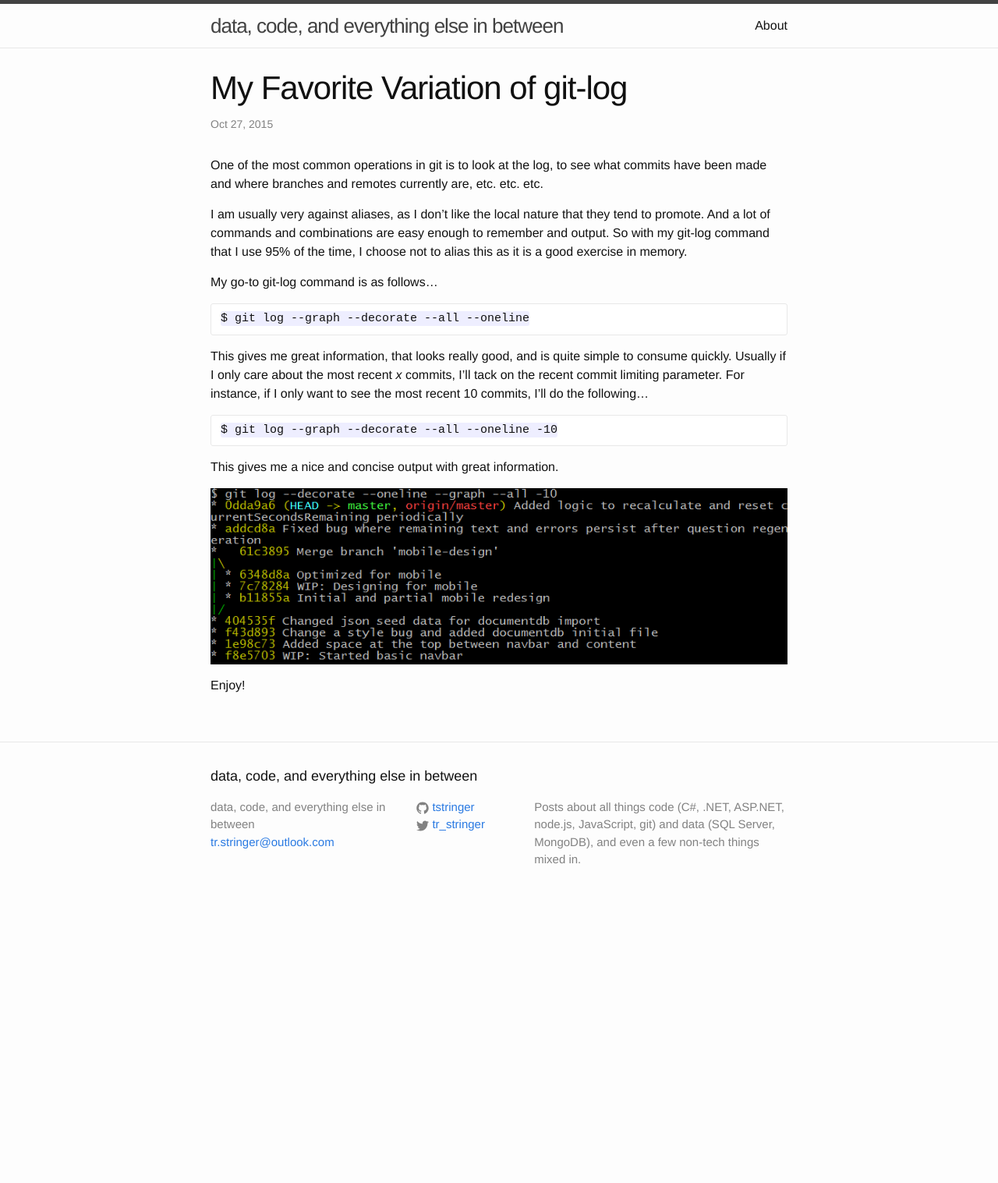
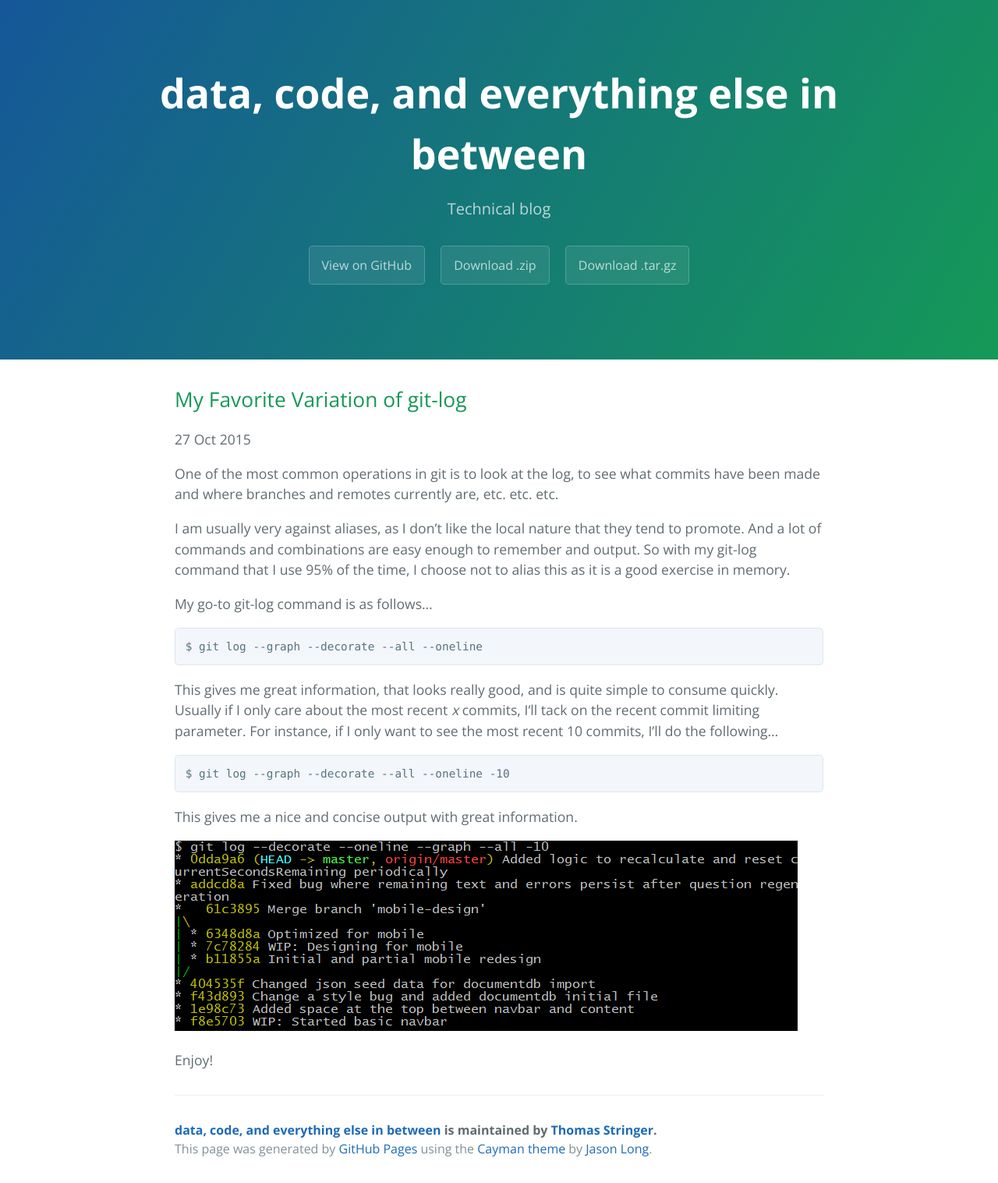
Before and after one commit to trstringer/tstringer.github.io, a Jekyll site: the page built from _posts/2015-10-27-git-my-fav-git-log-combo.markdown, in a window 1280 px wide. Shown: the whole page at 78% size. Built offline with Jekyll 4.4.1, drawn with Linux system fonts in a browser that asks for light colours; before the commit the page ends 1174 px from its top, so only the background shows below that.

Commit message:
add cayman theme

```diff
--- a/_config.yml
+++ b/_config.yml
@@ -1,5 +1,8 @@
 # Site settings
 title: data, code, and everything else in between
+tagline:      Technical blog
+baseurl:      ""
+paginate:     1
 email: tr.stringer@outlook.com
 description: > # this means to ignore newlines until "baseurl:"
   Posts about all things code (C#, .NET, ASP.NET, node.js, JavaScript, git)
@@ -9,4 +12,13 @@ url: "http://tstringer.github.io" # the base hostname & protocol for your site
 twitter_username: tr_stringer
 github_username:  tstringer
 
+author:
+  name:       Thomas Stringer
+  url:        http://tstringer.github.io
+
 # Build settings
+gems:
+  - jekyll-paginate
+
+#Others
+markdown: kramdown
--- a/_includes/footer.html
+++ /dev/null
@@ -1,55 +0,0 @@
-<footer class="site-footer">
-
-  <div class="wrapper">
-
-    <h2 class="footer-heading">{{ site.title }}</h2>
-
-    <div class="footer-col-wrapper">
-      <div class="footer-col  footer-col-1">
-        <ul class="contact-list">
-          <li>{{ site.title }}</li>
-          <li><a href="mailto:{{ site.email }}">{{ site.email }}</a></li>
-        </ul>
-      </div>
-
-      <div class="footer-col  footer-col-2">
-        <ul class="social-media-list">
-          {% if site.github_username %}
-          <li>
-            <a href="https://github.com/{{ site.github_username }}">
-              <span class="icon  icon--github">
-                <svg viewBox="0 0 16 16">
-                  <path fill="#828282" d="M7.999,0.431c-4.285,0-7.76,3.474-7.76,7.761 c0,3.428,2.223,6.337,5.307,7.363c0.388,0.071,0.53-0.168,0.53-0.374c0-0.184-0.007-0.672-0.01-1.32 c-2.159,0.469-2.614-1.04-2.614-1.04c-0.353-0.896-0.862-1.135-0.862-1.135c-0.705-0.481,0.053-0.472,0.053-0.472 c0.779,0.055,1.189,0.8,1.189,0.8c0.692,1.186,1.816,0.843,2.258,0.645c0.071-0.502,0.271-0.843,0.493-1.037 C4.86,11.425,3.049,10.76,3.049,7.786c0-0.847,0.302-1.54,0.799-2.082C3.768,5.507,3.501,4.718,3.924,3.65 c0,0,0.652-0.209,2.134,0.796C6.677,4.273,7.34,4.187,8,4.184c0.659,0.003,1.323,0.089,1.943,0.261 c1.482-1.004,2.132-0.796,2.132-0.796c0.423,1.068,0.157,1.857,0.077,2.054c0.497,0.542,0.798,1.235,0.798,2.082 c0,2.981-1.814,3.637-3.543,3.829c0.279,0.24,0.527,0.713,0.527,1.437c0,1.037-0.01,1.874-0.01,2.129 c0,0.208,0.14,0.449,0.534,0.373c3.081-1.028,5.302-3.935,5.302-7.362C15.76,3.906,12.285,0.431,7.999,0.431z"/>
-                </svg>
-              </span>
-
-              <span class="username">{{ site.github_username }}</span>
-            </a>
-          </li>
-          {% endif %}
-
-          {% if site.twitter_username %}
-          <li>
-            <a href="https://twitter.com/{{ site.twitter_username }}">
-              <span class="icon  icon--twitter">
-                <svg viewBox="0 0 16 16">
-                  <path fill="#828282" d="M15.969,3.058c-0.586,0.26-1.217,0.436-1.878,0.515c0.675-0.405,1.194-1.045,1.438-1.809
-                  c-0.632,0.375-1.332,0.647-2.076,0.793c-0.596-0.636-1.446-1.033-2.387-1.033c-1.806,0-3.27,1.464-3.27,3.27 c0,0.256,0.029,0.506,0.085,0.745C5.163,5.404,2.753,4.102,1.14,2.124C0.859,2.607,0.698,3.168,0.698,3.767 c0,1.134,0.577,2.135,1.455,2.722C1.616,6.472,1.112,6.325,0.671,6.08c0,0.014,0,0.027,0,0.041c0,1.584,1.127,2.906,2.623,3.206 C3.02,9.402,2.731,9.442,2.433,9.442c-0.211,0-0.416-0.021-0.615-0.059c0.416,1.299,1.624,2.245,3.055,2.271 c-1.119,0.877-2.529,1.4-4.061,1.4c-0.264,0-0.524-0.015-0.78-0.046c1.447,0.928,3.166,1.469,5.013,1.469 c6.015,0,9.304-4.983,9.304-9.304c0-0.142-0.003-0.283-0.009-0.423C14.976,4.29,15.531,3.714,15.969,3.058z"/>
-                </svg>
-              </span>
-
-              <span class="username">{{ site.twitter_username }}</span>
-            </a>
-          </li>
-          {% endif %}
-        </ul>
-      </div>
-
-      <div class="footer-col  footer-col-3">
-        <p class="text">{{ site.description }}</p>
-      </div>
-    </div>
-
-  </div>
-
-</footer>
--- a/_includes/head.html
+++ b/_includes/head.html
@@ -1,11 +1,9 @@
 <head>
-    <meta charset="utf-8">
-    <meta name="viewport" content="width=device-width initial-scale=1" />
-    <meta http-equiv="X-UA-Compatible" content="IE=edge">
-
-    <title>{% if page.title %}{{ page.title }}{% else %}{{ site.title }}{% endif %}</title>
-    <meta name="description" content="{{ site.description }}">
-
-    <link rel="stylesheet" href="{{ "/css/main.css" | prepend: site.baseurl }}">
-    <link rel="canonical" href="{{ page.url | replace:'index.html','' | prepend: site.baseurl | prepend: site.url }}">
+  <meta charset="UTF-8">
+  <title>{{ site.title }}</title>
+  <meta name="viewport" content="width=device-width, initial-scale=1">
+  <meta name="theme-color" content="#157878">
+  <link rel="stylesheet" href="{{ site.baseurl }}/css/normalize.css">
+  <link href='https://fonts.googleapis.com/css?family=Open+Sans:400,700' rel='stylesheet' type='text/css'>
+  <link rel="stylesheet" href="{{ site.baseurl }}/css/cayman.css">
 </head>
--- a/_includes/header.html
+++ /dev/null
@@ -1,27 +0,0 @@
-<header class="site-header">
-
-  <div class="wrapper">
-
-    <a class="site-title" href="{{ site.baseurl }}/">{{ site.title }}</a>
-
-    <nav class="site-nav">
-      <a href="#" class="menu-icon">
-        <svg viewBox="0 0 18 15">
-          <path fill="#424242" d="M18,1.484c0,0.82-0.665,1.484-1.484,1.484H1.484C0.665,2.969,0,2.304,0,1.484l0,0C0,0.665,0.665,0,1.484,0 h15.031C17.335,0,18,0.665,18,1.484L18,1.484z"/>
-          <path fill="#424242" d="M18,7.516C18,8.335,17.335,9,16.516,9H1.484C0.665,9,0,8.335,0,7.516l0,0c0-0.82,0.665-1.484,1.484-1.484 h15.031C17.335,6.031,18,6.696,18,7.516L18,7.516z"/>
-          <path fill="#424242" d="M18,13.516C18,14.335,17.335,15,16.516,15H1.484C0.665,15,0,14.335,0,13.516l0,0 c0-0.82,0.665-1.484,1.484-1.484h15.031C17.335,12.031,18,12.696,18,13.516L18,13.516z"/>
-        </svg>
-      </a>
-
-      <div class="trigger">
-        {% for page in site.pages %}
-          {% if page.title %}
-          <a class="page-link" href="{{ page.url | prepend: site.baseurl }}">{{ page.title }}</a>
-          {% endif %}
-        {% endfor %}
-      </div>
-    </nav>
-
-  </div>
-
-</header>
--- /dev/null
+++ b/_includes/page-footer.html
@@ -0,0 +1,4 @@
+<footer class="site-footer">
+  <span class="site-footer-owner"><a href="{{ site.url }}">{{ site.title }}</a> is maintained by <a href="{{ site.author.url }}">{{ site.author.name }}</a>.</span>
+  <span class="site-footer-credits">This page was generated by <a href="https://pages.github.com">GitHub Pages</a> using the <a href="https://github.com/pietromenna/jekyll-cayman-theme">Cayman theme</a> by <a href="http://github.com/jasonlong">Jason Long</a>.</span>
+</footer>
--- /dev/null
+++ b/_includes/page-header.html
@@ -0,0 +1,7 @@
+<section class="page-header">
+  <h1 class="project-name">{{ site.title }}</h1>
+  <h2 class="project-tagline">{{ site.tagline }}</h2>
+  <a href="#" class="btn">View on GitHub</a>
+  <a href="#" class="btn">Download .zip</a>
+  <a href="#" class="btn">Download .tar.gz</a>
+</section>
--- a/_layouts/default.html
+++ b/_layouts/default.html
@@ -1,30 +1,18 @@
 <!DOCTYPE html>
-<html>
+<html lang="en-us">
 
   {% include head.html %}
 
   <body>
+    {% include page-header.html %}
 
-    {% include header.html %}
+    <section class="main-content">
 
-    <div class="page-content">
-      <div class="wrapper">
-        {{ content }}
-      </div>
-    </div>
+      {{ content }}
 
-    {% include footer.html %}
+      {% include page-footer.html %}
 
-    <script>
-        (function(i,s,o,g,r,a,m){i['GoogleAnalyticsObject']=r;i[r]=i[r]||function(){
-        (i[r].q=i[r].q||[]).push(arguments)},i[r].l=1*new Date();a=s.createElement(o),
-        m=s.getElementsByTagName(o)[0];a.async=1;a.src=g;m.parentNode.insertBefore(a,m)
-        })(window,document,'script','//www.google-analytics.com/analytics.js','ga');
+    </section>
 
-        ga('create', 'UA-71850871-1', 'auto');
-        ga('send', 'pageview');
-
-    </script>
   </body>
-
 </html>
--- a/_layouts/post.html
+++ b/_layouts/post.html
@@ -1,15 +1,7 @@
 ---
 layout: default
 ---
-<div class="post">
+<h2>{{ page.title }}</h2>
+<p class="meta">{{ page.date | date_to_string }}</p>
 
-  <header class="post-header">
-    <h1 class="post-title">{{ page.title }}</h1>
-    <p class="post-meta">{{ page.date | date: "%b %-d, %Y" }}{% if page.author %} • {{ page.author }}{% endif %}{% if page.meta %} • {{ page.meta }}{% endif %}</p>
-  </header>
-
-  <article class="post-content">
-    {{ content }}
-  </article>
-
-</div>
+{{ content }}
--- /dev/null
+++ b/css/cayman.css
@@ -0,0 +1,241 @@
+* {
+  box-sizing: border-box; }
+
+body {
+  padding: 0;
+  margin: 0;
+  font-family: "Open Sans", "Helvetica Neue", Helvetica, Arial, sans-serif;
+  font-size: 16px;
+  line-height: 1.5;
+  color: #606c71; }
+
+a {
+  color: #1e6bb8;
+  text-decoration: none; }
+  a:hover {
+    text-decoration: underline; }
+
+.btn {
+  display: inline-block;
+  margin-bottom: 1rem;
+  color: rgba(255, 255, 255, 0.7);
+  background-color: rgba(255, 255, 255, 0.08);
+  border-color: rgba(255, 255, 255, 0.2);
+  border-style: solid;
+  border-width: 1px;
+  border-radius: 0.3rem;
+  transition: color 0.2s, background-color 0.2s, border-color 0.2s; }
+  .btn:hover {
+    color: rgba(255, 255, 255, 0.8);
+    text-decoration: none;
+    background-color: rgba(255, 255, 255, 0.2);
+    border-color: rgba(255, 255, 255, 0.3); }
+  .btn + .btn {
+    margin-left: 1rem; }
+  @media screen and (min-width: 64em) {
+    .btn {
+      padding: 0.75rem 1rem; } }
+  @media screen and (min-width: 42em) and (max-width: 64em) {
+    .btn {
+      padding: 0.6rem 0.9rem;
+      font-size: 0.9rem; } }
+  @media screen and (max-width: 42em) {
+    .btn {
+      display: block;
+      width: 100%;
+      padding: 0.75rem;
+      font-size: 0.9rem; }
+      .btn + .btn {
+        margin-top: 1rem;
+        margin-left: 0; } }
+
+.page-header {
+  color: #fff;
+  text-align: center;
+  background-color: #159957;
+  background-image: linear-gradient(120deg, #155799, #159957); }
+  @media screen and (min-width: 64em) {
+    .page-header {
+      padding: 5rem 6rem; } }
+  @media screen and (min-width: 42em) and (max-width: 64em) {
+    .page-header {
+      padding: 3rem 4rem; } }
+  @media screen and (max-width: 42em) {
+    .page-header {
+      padding: 2rem 1rem; } }
+
+.project-name {
+  margin-top: 0;
+  margin-bottom: 0.1rem; }
+  @media screen and (min-width: 64em) {
+    .project-name {
+      font-size: 3.25rem; } }
+  @media screen and (min-width: 42em) and (max-width: 64em) {
+    .project-name {
+      font-size: 2.25rem; } }
+  @media screen and (max-width: 42em) {
+    .project-name {
+      font-size: 1.75rem; } }
+
+.project-tagline {
+  margin-bottom: 2rem;
+  font-weight: normal;
+  opacity: 0.7; }
+  @media screen and (min-width: 64em) {
+    .project-tagline {
+      font-size: 1.25rem; } }
+  @media screen and (min-width: 42em) and (max-width: 64em) {
+    .project-tagline {
+      font-size: 1.15rem; } }
+  @media screen and (max-width: 42em) {
+    .project-tagline {
+      font-size: 1rem; } }
+
+.main-content {
+  word-wrap: break-word; }
+  .main-content :first-child {
+    margin-top: 0; }
+  @media screen and (min-width: 64em) {
+    .main-content {
+      max-width: 64rem;
+      padding: 2rem 6rem;
+      margin: 0 auto;
+      font-size: 1.1rem; } }
+  @media screen and (min-width: 42em) and (max-width: 64em) {
+    .main-content {
+      padding: 2rem 4rem;
+      font-size: 1.1rem; } }
+  @media screen and (max-width: 42em) {
+    .main-content {
+      padding: 2rem 1rem;
+      font-size: 1rem; } }
+  .main-content img {
+    max-width: 100%; }
+  .main-content h1,
+  .main-content h2,
+  .main-content h3,
+  .main-content h4,
+  .main-content h5,
+  .main-content h6 {
+    margin-top: 2rem;
+    margin-bottom: 1rem;
+    font-weight: normal;
+    color: #159957; }
+  .main-content p {
+    margin-bottom: 1em; }
+  .main-content code {
+    padding: 2px 4px;
+    font-family: Consolas, "Liberation Mono", Menlo, Courier, monospace;
+    font-size: 0.9rem;
+    color: #567482;
+    background-color: #f3f6fa;
+    border-radius: 0.3rem; }
+  .main-content pre {
+    padding: 0.8rem;
+    margin-top: 0;
+    margin-bottom: 1rem;
+    font: 1rem Consolas, "Liberation Mono", Menlo, Courier, monospace;
+    color: #567482;
+    word-wrap: normal;
+    background-color: #f3f6fa;
+    border: solid 1px #dce6f0;
+    border-radius: 0.3rem; }
+    .main-content pre > code {
+      padding: 0;
+      margin: 0;
+      font-size: 0.9rem;
+      color: #567482;
+      word-break: normal;
+      white-space: pre;
+      background: transparent;
+      border: 0; }
+  .main-content .highlight {
+    margin-bottom: 1rem; }
+    .main-content .highlight pre {
+      margin-bottom: 0;
+      word-break: normal; }
+  .main-content .highlight pre,
+  .main-content pre {
+    padding: 0.8rem;
+    overflow: auto;
+    font-size: 0.9rem;
+    line-height: 1.45;
+    border-radius: 0.3rem;
+    -webkit-overflow-scrolling: touch; }
+  .main-content pre code,
+  .main-content pre tt {
+    display: inline;
+    max-width: initial;
+    padding: 0;
+    margin: 0;
+    overflow: initial;
+    line-height: inherit;
+    word-wrap: normal;
+    background-color: transparent;
+    border: 0; }
+    .main-content pre code:before, .main-content pre code:after,
+    .main-content pre tt:before,
+    .main-content pre tt:after {
+      content: normal; }
+  .main-content ul,
+  .main-content ol {
+    margin-top: 0; }
+  .main-content blockquote {
+    padding: 0 1rem;
+    margin-left: 0;
+    color: #819198;
+    border-left: 0.3rem solid #dce6f0; }
+    .main-content blockquote > :first-child {
+      margin-top: 0; }
+    .main-content blockquote > :last-child {
+      margin-bottom: 0; }
+  .main-content table {
+    display: block;
+    width: 100%;
+    overflow: auto;
+    word-break: normal;
+    word-break: keep-all;
+    -webkit-overflow-scrolling: touch; }
+    .main-content table th {
+      font-weight: bold; }
+    .main-content table th,
+    .main-content table td {
+      padding: 0.5rem 1rem;
+      border: 1px solid #e9ebec; }
+  .main-content dl {
+    padding: 0; }
+    .main-content dl dt {
+      padding: 0;
+      margin-top: 1rem;
+      font-size: 1rem;
+      font-weight: bold; }
+    .main-content dl dd {
+      padding: 0;
+      margin-bottom: 1rem; }
+  .main-content hr {
+    height: 2px;
+    padding: 0;
+    margin: 1rem 0;
+    background-color: #eff0f1;
+    border: 0; }
+
+.site-footer {
+  padding-top: 2rem;
+  margin-top: 2rem;
+  border-top: solid 1px #eff0f1; }
+  @media screen and (min-width: 64em) {
+    .site-footer {
+      font-size: 1rem; } }
+  @media screen and (min-width: 42em) and (max-width: 64em) {
+    .site-footer {
+      font-size: 1rem; } }
+  @media screen and (max-width: 42em) {
+    .site-footer {
+      font-size: 0.9rem; } }
+
+.site-footer-owner {
+  display: block;
+  font-weight: bold; }
+
+.site-footer-credits {
+  color: #819198; }
--- a/css/main.scss
+++ /dev/null
@@ -1,49 +0,0 @@
----
-# Only the main Sass file needs front matter (the dashes are enough)
----
-@charset "utf-8";
-
-
-
-// Our variables
-$base-font-family: Helvetica, Arial, sans-serif;
-$base-font-size:   16px;
-$small-font-size:  $base-font-size * 0.875;
-$base-line-height: 1.5;
-
-$spacing-unit:     30px;
-
-$text-color:       #111;
-$background-color: #fdfdfd;
-$brand-color:      #2a7ae2;
-
-$grey-color:       #828282;
-$grey-color-light: lighten($grey-color, 40%);
-$grey-color-dark:  darken($grey-color, 25%);
-
-$on-palm:          600px;
-$on-laptop:        800px;
-
-
-
-// Using media queries with like this:
-// @include media-query($palm) {
-//     .wrapper {
-//         padding-right: $spacing-unit / 2;
-//         padding-left: $spacing-unit / 2;
-//     }
-// }
-@mixin media-query($device) {
-    @media screen and (max-width: $device) {
-        @content;
-    }
-}
-
-
-
-// Import partials from `sass_dir` (defaults to `_sass`)
-@import
-        "base",
-        "layout",
-        "syntax-highlighting"
-;
```
Also changed, not shown: Gemfile (+6 -1 lines), _layouts/page.html (+1 -10 lines), feed.xml (deleted, +0 -30 lines), index.html (+5 -15 lines), css/normalize.css (added), jekyll-cayman-theme.gemspec (added), 1 other file.
